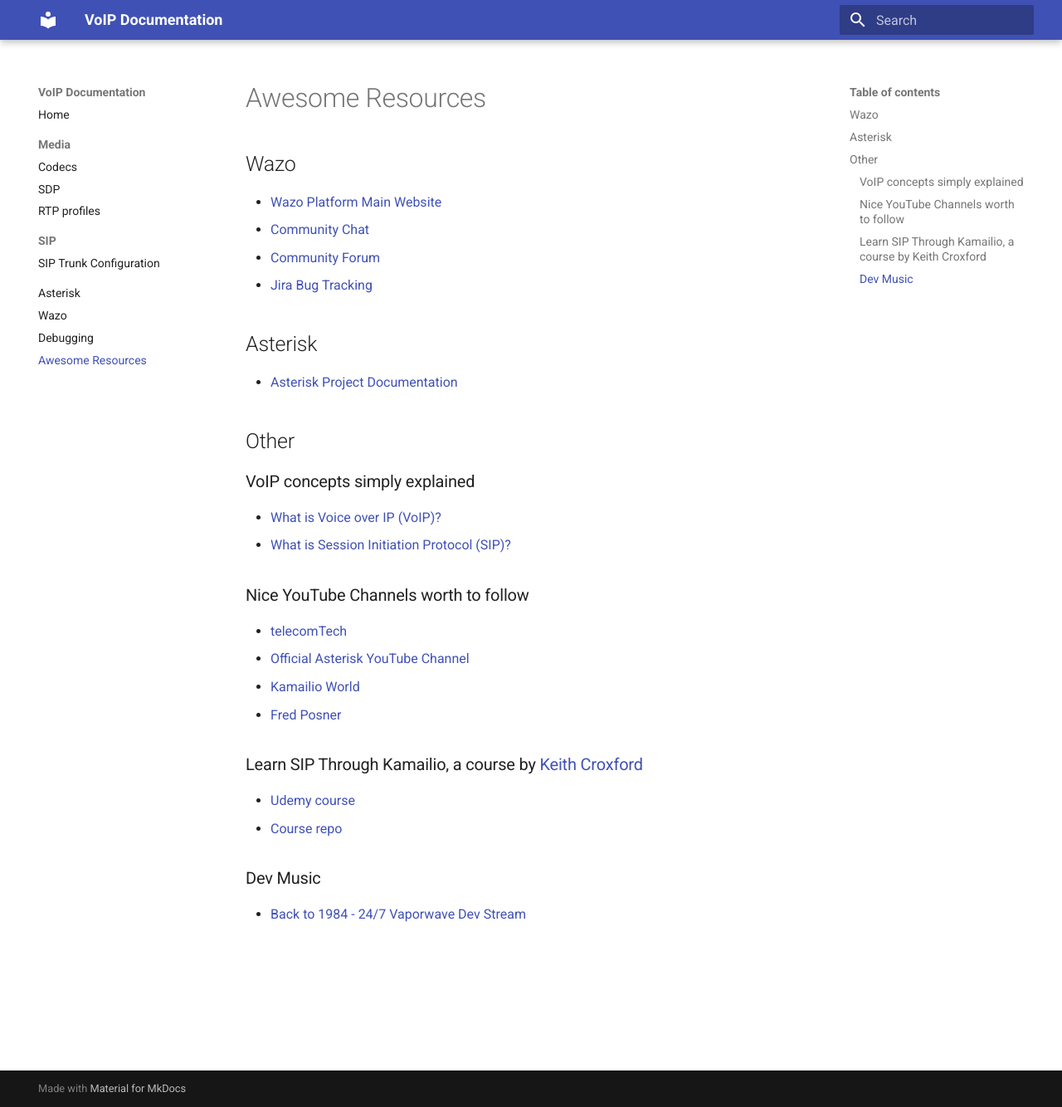
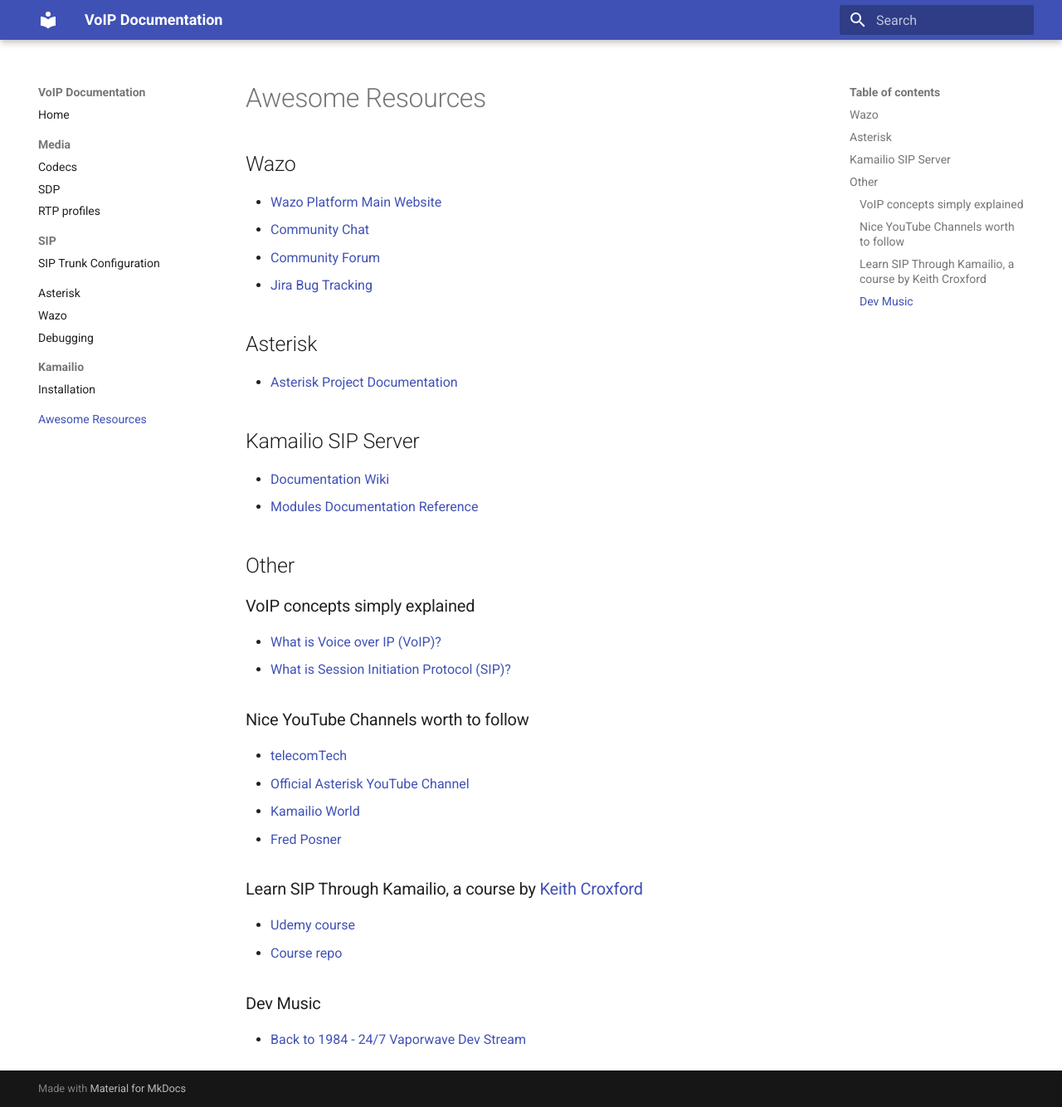
Before and after one commit to SergeBayet/voip-docs, an MkDocs documentation site: the page built from docs/resources.md, in a window 1280 px wide and 1334 px high. Shown: the whole window at 83% size. Built offline with MkDocs 1.6.1 and Material for MkDocs 9.7.7, drawn with Linux system fonts in a browser that asks for light colours.

Commit message:
[ADD] kamailio initial setup

```diff
--- a/docs/resources.md
+++ b/docs/resources.md
@@ -10,6 +10,11 @@
 ## Asterisk
 
 - [Asterisk Project Documentation](https://docs.asterisk.org/)
+
+## Kamailio SIP Server
+
+- [Documentation Wiki](https://www.kamailio.org/wikidocs/)
+- [Modules Documentation Reference](https://kamailio.org/docs/modules/)
 
 ## Other
 
--- a/mkdocs.yml
+++ b/mkdocs.yml
@@ -23,6 +23,8 @@
   - Asterisk: asterisk.md
   - Wazo: wazo.md
   - Debugging: debugging.md
+  - Kamailio:
+      - Installation: kamailio/installation.md
   - Awesome Resources: resources.md
 
 markdown_extensions:
```
Also changed, not shown: docs/kamailio/installation.md (added, +41 -0 lines).
